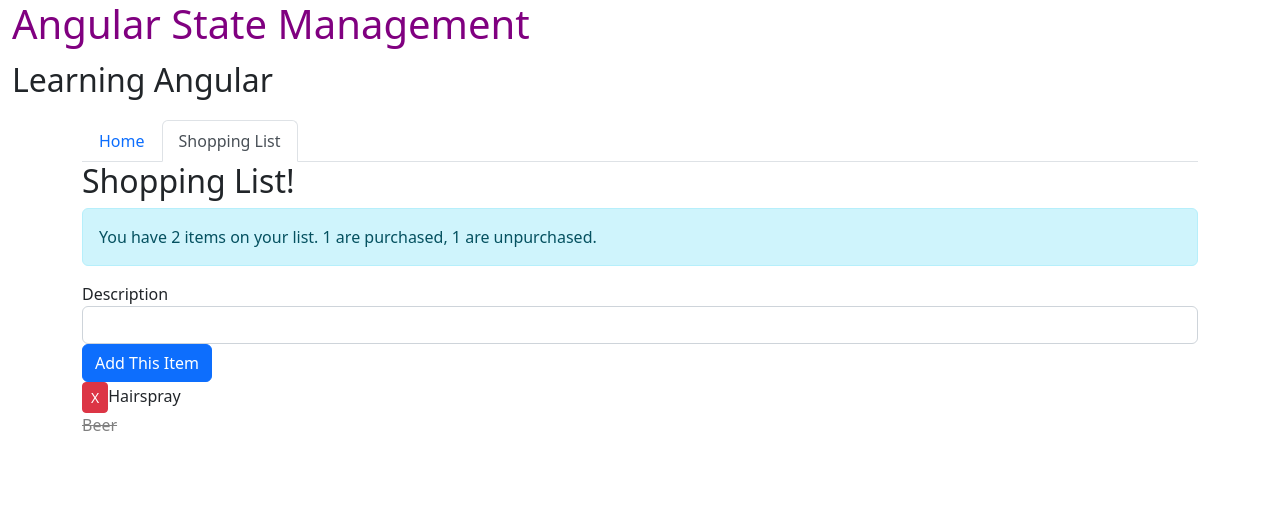
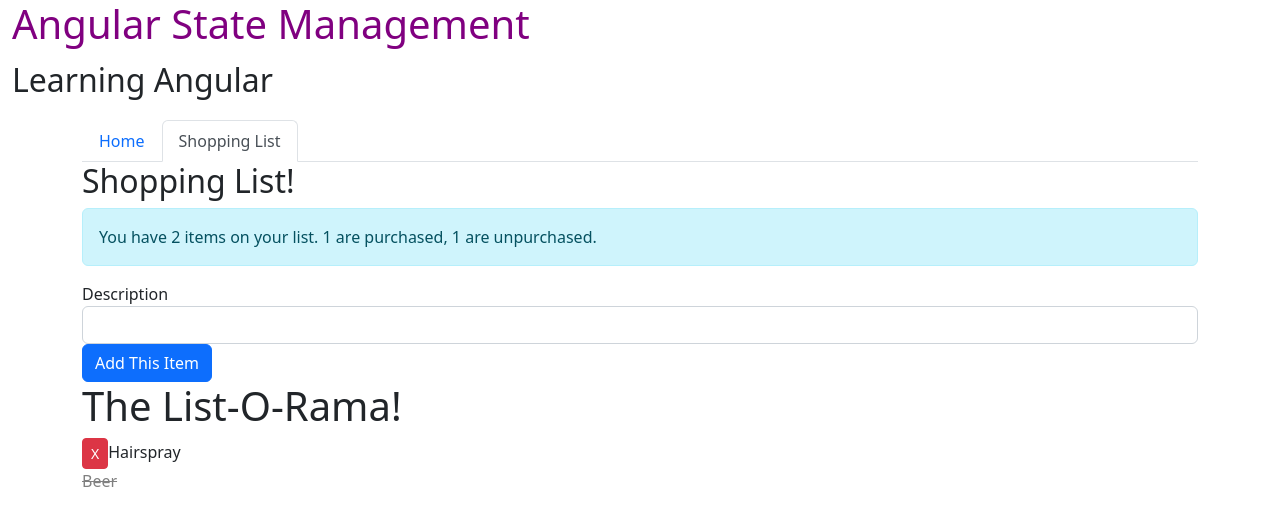
Before and after one commit to hypertheory-angular/asm-sept-2022, an Angular app: page /shopping in a window 1280 px wide. Shown: the top 526 px of the page. Built offline with nearby package versions, Linux system fonts and the light colour scheme.

Commit message:
made a change

```diff
--- a/src/app/features/shopping/components/list/list.component.html
+++ b/src/app/features/shopping/components/list/list.component.html
@@ -1,3 +1,4 @@
+<h1>The List-O-Rama!</h1>
 <ul class="list-unstyled">
   <li *ngFor="let item of model">
     <button
```
